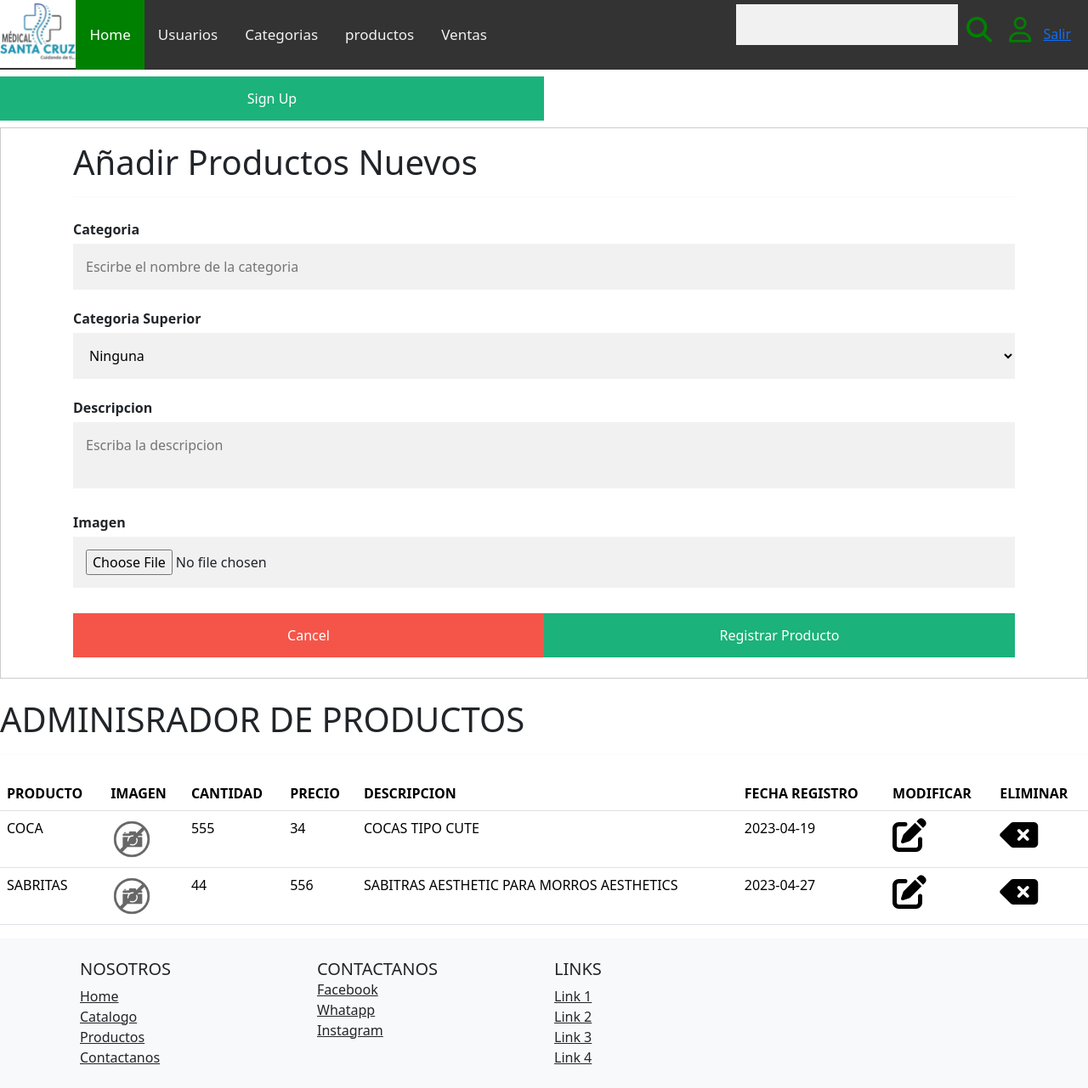
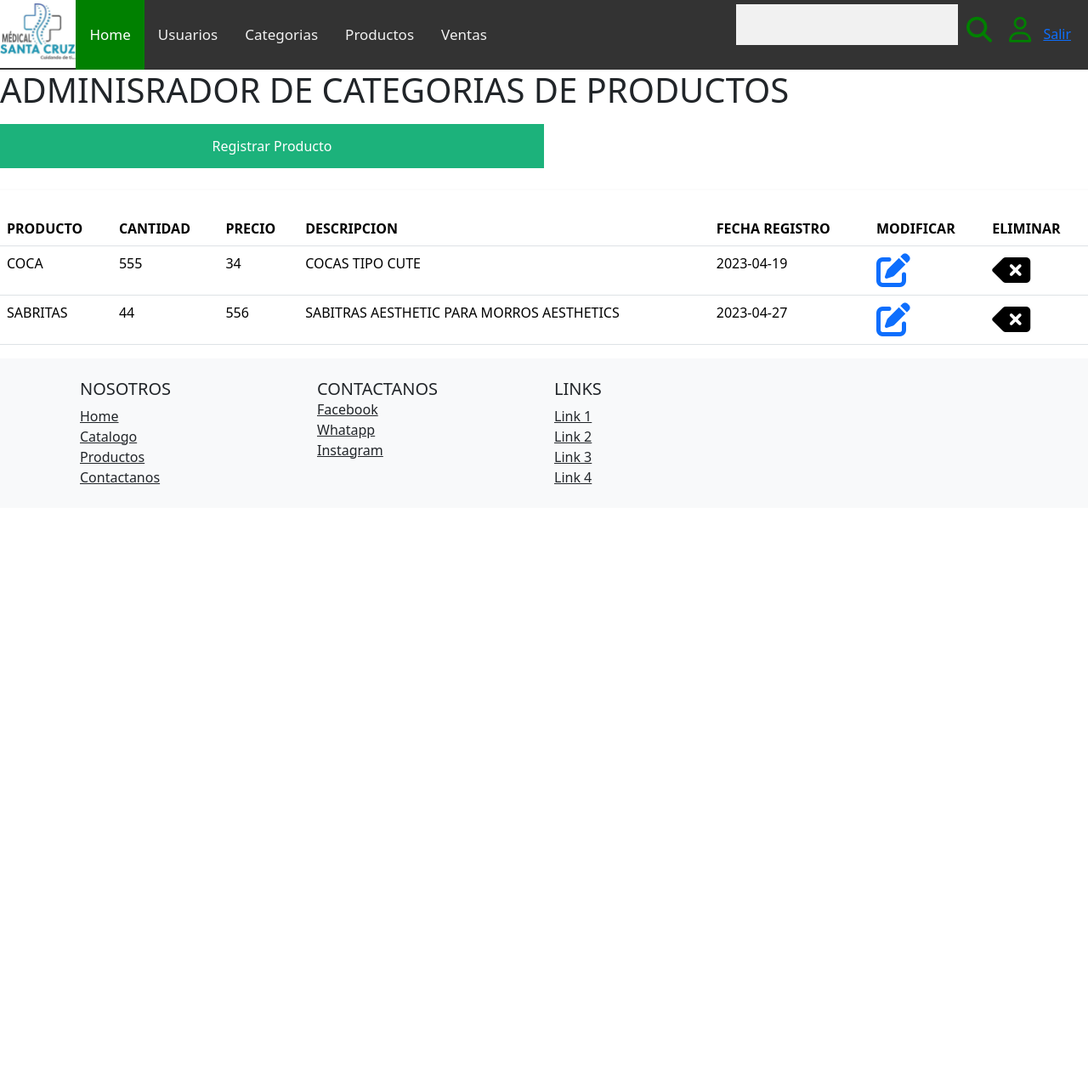
Before and after one commit to alanlopez0208/carritoCompras, a PHP site: page /admin/productos.php in a window 1280 px wide. Shown: the whole page at 85% size. After the commit the page ends 570 px from the top, so only its background shows below. Run offline with PHP 8.4, Linux system fonts and the light colour scheme; the visitor is signed in with stand-in values (Sample User, id 1); data comes from the database, SQL or seed files in the repository; some libraries are stand-ins or nearby versions.

Commit message:
CRUD PRODUCTOS 26/04

```diff
--- a/admin/css/styles.css
+++ b/admin/css/styles.css
@@ -7,6 +7,8 @@ input[type="text"],
 input[type="file"],
 input[type="email"],
 input[type="password"],
+input[type="number"],
+input[type="date"],
 textarea,
 select {
   width: 100%;
--- a/admin/encabezado.php
+++ b/admin/encabezado.php
@@ -40,7 +40,7 @@ echo '<!DOCTYPE html>
           <a href="dock.php" class="active">Home</a>
           <a href="user.php">Usuarios</a>
           <a href="categorias.php">Categorias</a>
-          <a href="productos.php">productos</a>
+          <a href="productos.php">Productos</a>
           <a href="ventas.php">Ventas</a>
           <!--Esta es el boton hamburgesa-->
           <a href="javascript:void(0);" class="icon" onclick="myFunction()">
--- a/admin/js/scripts.js
+++ b/admin/js/scripts.js
@@ -27,6 +27,16 @@ function idCategoria(clase, categoria, id) {
 }
 
 //Funcion para cuando se le de clic al formulario eliminar
+function idProducto(clase, categoria, id) {
+  var elemento = document.getElementsByClassName("delProd");
+  document.getElementById("iddelProd").value = id;
+
+  for (let index = 0; index < elemento.length; index++) {
+    elemento[index].innerText = categoria;
+  }
+}
+
+//Funcion para cuando se le de clic al formulario eliminar
 function editarCategoria(clase, categoria, categoriaPadre,img,descripcion,id) {
     document.getElementById("editCat").innerHTML = categoria;
 
--- a/admin/productos.php
+++ b/admin/productos.php
@@ -1,50 +1,63 @@
 <?php
 include("../conexion.php");
 include("encabezado.php");
-?>
+header('Cache-Control: max-age=360');
 
+$stmt = $conn->prepare("SELECT * FROM productos");
+$stmt->setFetchMode(PDO::FETCH_OBJ);
+$stmt->execute();
+
+echo '
+<main>
+    <div class ="contenedor">
+    <h1>ADMINISRADOR DE CATEGORIAS DE PRODUCTOS</h1>
     <!-- Button to open the modal -->
-<button onclick="document.getElementById('id01').style.display='block'">Sign Up</button>
+    <button onclick="document.getElementById(\'altaProd\').style.display=\'block\'">Registrar Producto</button>
+    </div>
 
-<!-- Inicio Alta Productos-->
-<form action="altaProductos.php" style="border:1px solid #ccc">
+    <hr>
+    <!-- The Modal (contains the Sign Up form) -->
+    <div id="altaProd" class="modal">
+        <span onclick="document.getElementById(\'altaProd\').style.display=\'none\'" class="close" title="Close Modal"><i
+                class="fa-solid fa-xmark"></i></span>
+        <form class="modal-content" action="altaProd.php" method="POST" enctype="multipart/form-data">
             <div class="container">
-        <h1>Añadir Productos Nuevos</h1>
+                <h1>Crear Producto Nuevo</h1>
                 <hr>
 
-        <label for="categoria"><b>Categoria</b></label>
-        <input type="text" placeholder="Escirbe el nombre de la categoria" name="categoria" required>
+                <label for="producto"><b>Producto</b></label>
+                <input type="text" placeholder="Escirbe el nombre del Producto" name="producto" required>
 
-        <label for="categoriaSup"><b>Categoria Superior</b></label>
-        <select name="categoriaSup" id="" style=" min-width: 100%">
-            <option value="0">Ninguna</option>
-            <option value="1">Salas</option>
-            <option value="2">Muebles</option>
-            <option value="2">Recamaras</option>
-        </select>
+                <label for="cantidad"><b>Cantidad</b></label>
+                <input type="number" placeholder="Ingresa la cantidad" name="cantidad" required min="0" pattern="[0-9]*">
+
+                <label for="precio"><b>Preico</b></label>
+                <input type="number" placeholder="Ingresa el Precio" name="precio" required min="0" pattern="[0-9]*">
+
                 <label for="descripcion"><b>Descripcion</b></label>
                 <textarea name="descripcion" id="descripcion" placeholder="Escriba la descripcion"
                     style=" min-width: 100%;   resize: none;"></textarea>
 
-        <label for="imgen"><b>Imagen</b></label>
-        <input type="file" name="imagen" required style="min-width: 100%;">
+
+                <label for="fecha_registro">Fecha de registro:</label>
+                <input type="date" id="fecha_registro" name="fecha_registro">
 
 
                 <div class="clearfix">
-            <button type="button" class="cancelbtn">Cancel</button>
+                    <button type="button" class="cancelbtn"
+                    onclick="document.getElementById(\'altaProd\').style.display=\'none\'"
+                    >Cancel</button>
                     <button type="submit" class="signupbtn">Registrar Producto</button>
                 </div>
             </div>
         </form>
-<br>
-<!-- Fin Alta Productos  -->
-<h1>ADMINISRADOR DE PRODUCTOS</h1>
-<hr>
+    </div>
+
+
     <table class="table">
         <thead class="thead-dark">
             <tr class="bg-primary">
                 <th scope="col">PRODUCTO</th>
-            <th scope="col">IMAGEN</th>
                 <th scope="col">CANTIDAD</th>
                 <th scope="col">PRECIO</th>
                 <th scope="col">DESCRIPCION</th>
@@ -54,28 +67,53 @@ include("encabezado.php");
             </tr>
         </thead>
         <tbody>
-
-        <?php
-        $stmt = $conn->prepare("SELECT * FROM productos");
-        $stmt->setFetchMode(PDO::FETCH_OBJ);
-        $stmt->execute();
+    ';
 
 while ($row = $stmt->fetch(PDO::FETCH_OBJ)) {
     echo '<tr>
         <td scope="row">' . $row->producto . '</td>
-        <td><img src="../' . $row->img . '" alt="" srcset="" style="width: 50px" ></td>
-        <td>' . $row->catId . '</td>
-        <td>' . $row->precio . '</td>
-        <td>' . $row->descripcion . '</td>
-        <td>' . $row->fechaReg . '</td>
-        <td><i class="fa-solid fa-pen-to-square"  style="font-size: 40px"></i></td>
-        <td><i class="fa-solid fa-delete-left" style="font-size: 40px"></i></td>
+        <td scope="row">' . $row->catId . '</td>
+        <td scope="row">' . $row->precio . '</td>
+        <td scope="row">' . $row->descripcion . '</td>
+        <td scope="row">' . $row->fechaReg . '</td>
+
+        <td><a href="editProdForm.php?id='.$row->id.'"><i class="fa-solid fa-pen-to-square"  style="font-size: 40px"
+        onclick=""></i></a></td>
+        <td><i class="fa-solid fa-delete-left" style="font-size: 40px"
+        onclick="document.getElementById(\'eliminarProd\').style.display=\'block\';
+        idProducto(this,\'' . strval($row->producto) . '\',\'' . $row->id . '\')" ></i></td>
     </tr>';
 }
+
+
+echo '</tbody>
+    </table>
+';
+?>
+
+
+<!-- Form Eliminar Categoria 1-->
+<div id="eliminarProd" class="modal">
+    <span onclick="document.getElementById('eliminarProd').style.display='none'" class="close" title="Close Modal"><i
+            class="fa-solid fa-xmark"></i></span>
+    <form class="modal-content" action="eliminarProd.php" method="POST">
+        <input type="hidden" name="idDel" id="iddelProd">
+        <div class="container">
+            <h1>Eliminando el Producto"<span class="delProd"></span>"</h1>
+            <hr>
+            <p style="font-weight: bold;">¿Estas seguro que deseas eliminar la categoria </b><span
+                    class="delProd"></span>?
+            </p>
+            <div class="clearfix">
+                <button type="button" class="cancelbtn"
+                    onclick="document.getElementById('eliminarProd').style.display='none'">Cancelar</button>
+                <button type="submit" class="signupbtn">Eliminar Producto</button>
+            </div>
+        </div>
+    </form>
+</div>
+
+<?php
 $conn = null;
-        ?>
-    </tbody>
-</table>
-<?php
 include("footer.php");
 ?>
```
Also changed, not shown: admin/altaProd.php (added, +24 -0 lines), admin/categorias.php (+5 -5 lines), admin/editCatForm.php (+6 -6 lines), admin/editProd.php (added, +27 -0 lines), admin/editProdForm.php (added, +61 -0 lines), admin/eliminarProd.php (added, +17 -0 lines), admin/js/script.js (deleted, +0 -42 lines), admin/editCat.php (line endings or trailing spaces), img/categorias/muletas.png (added). Lines whose indentation alone changed are shown as unchanged.
